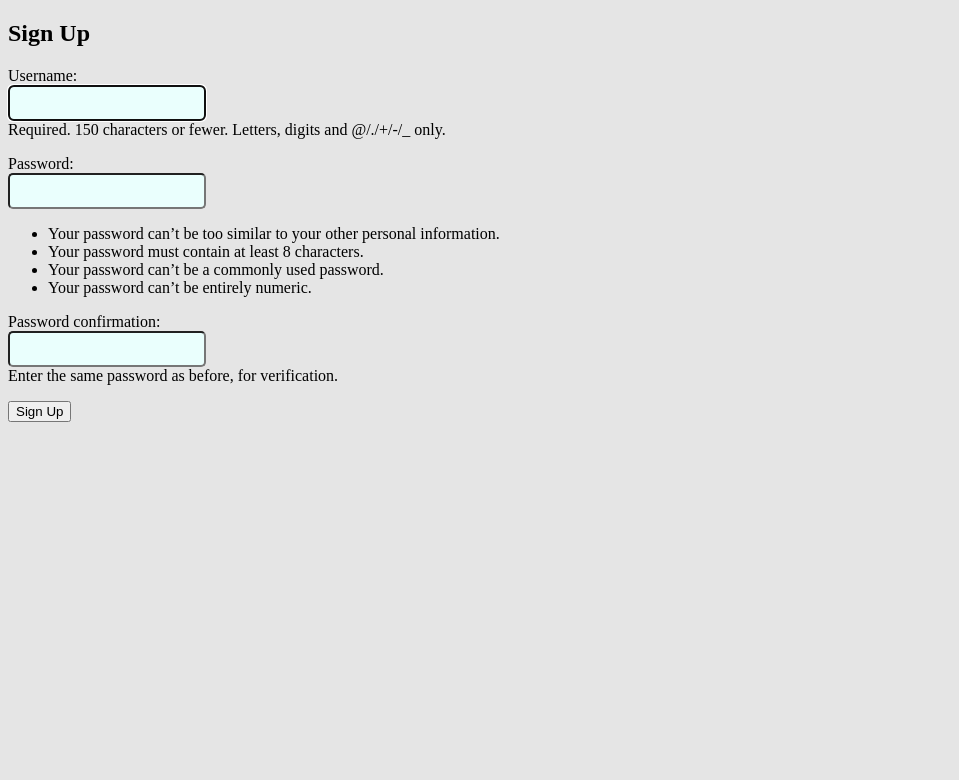
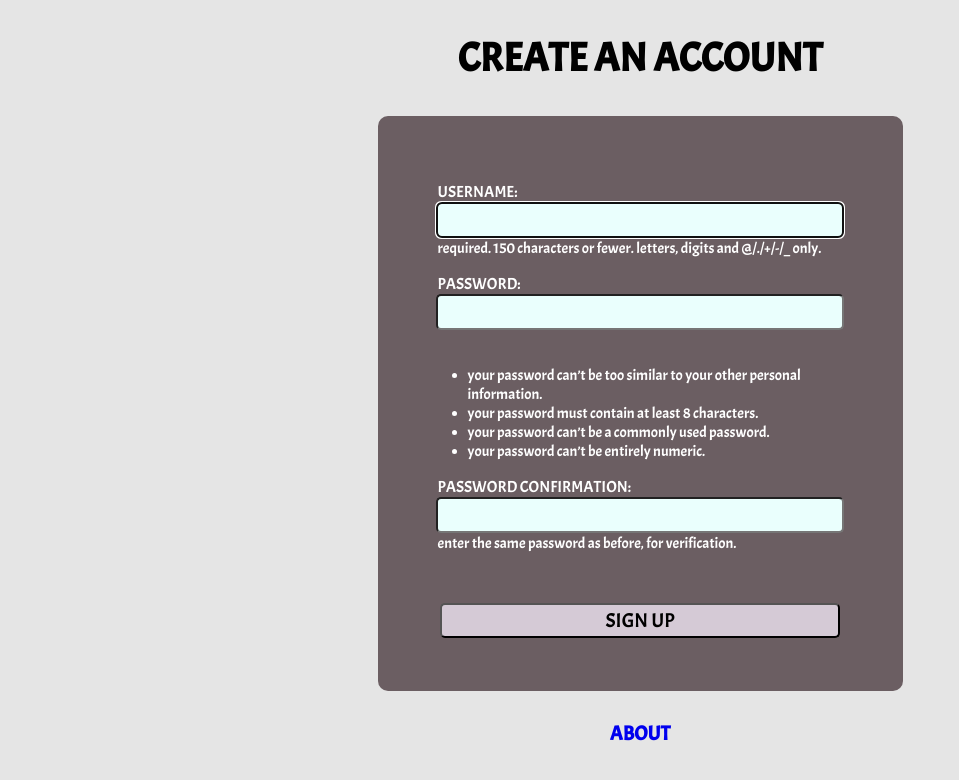
Before and after one commit to sabinaTT/hobby-log, a Django app: page /accounts/signup in a window 1280 px wide. Shown: the top 780 px of the page, without its empty margins (0-959 px from the left). Run offline with Django 4.2, Linux system fonts and the light colour scheme; some web fonts are replaced.

Commit message:
style sign up page

```diff
--- a/main_app/static/styles/styles.css
+++ b/main_app/static/styles/styles.css
@@ -125,3 +125,64 @@ a:active {
     margin-right: 33%;
     width: 33%;
 }
+
+/* SIGNUP PAGE */
+.signup-title {
+    text-align: center;
+    font-family: 'Acme', sans-serif;
+    font-size: 40px;
+}
+#signup-form-button {
+    background-color: #D5CAD6;
+    width: 400px;
+    height: 35px;
+    margin: 0 auto;
+    font-size: 20px;
+    font-family: 'Acme', sans-serif;
+    display: block;
+    border-radius: 5px;
+    margin-top: 50px;
+}
+.signup-box {
+    background-color: #6B5E62;
+    width: 425px;
+    height: 475px;
+    border-radius: 10px;
+    margin: 0 auto;
+    border: 10px;
+    padding: 50px;
+    color: white;
+    text-transform: uppercase;
+    font-family: 'Acme', sans-serif;
+}
+li {
+    font-size: 15px;
+    text-transform: lowercase;
+}
+.helptext {
+    font-size: 15px;
+    text-transform: lowercase;
+    margin-left: 10px;
+}
+#id_username {
+    width: 400px;
+    margin: 0 auto;
+}
+#id_password1 {
+    width: 400px;
+    margin: 0 auto;
+}
+#id_password2 {
+    width: 400px;
+    margin: 0 auto;
+}
+label {
+    margin-left: 10px;
+}
+#signup-about {
+    color: black;
+    font-family: 'Acme', sans-serif;
+    font-size: 20px;
+    margin-top: 30px;
+    text-align: center;
+}
--- a/main_app/templates/signup.html
+++ b/main_app/templates/signup.html
@@ -1,9 +1,12 @@
 {% extends 'base.html' %}
 {% block content %}
-<h2>Sign Up</h2>
-<form method='POST'>
-    {% csrf_token %}
-    {{ form.as_p }}
-    <button type='submit'>Sign Up</button>
-</form>
+<h2 class='signup-title'>CREATE AN ACCOUNT</h2>
+<div class='signup-box'>
+    <form method='POST' id='signup-input'>
+        {% csrf_token %}
+        {{ form.as_p }}
+        <button type='submit' id='signup-form-button'>SIGN UP</button>
+    </form>
+</div>
+<h3 id='signup-about'><a href='/about/'>ABOUT</a></h3>
 {% endblock %}
```
Also changed, not shown: main_app/templates/about.html (+13 -0 lines).
